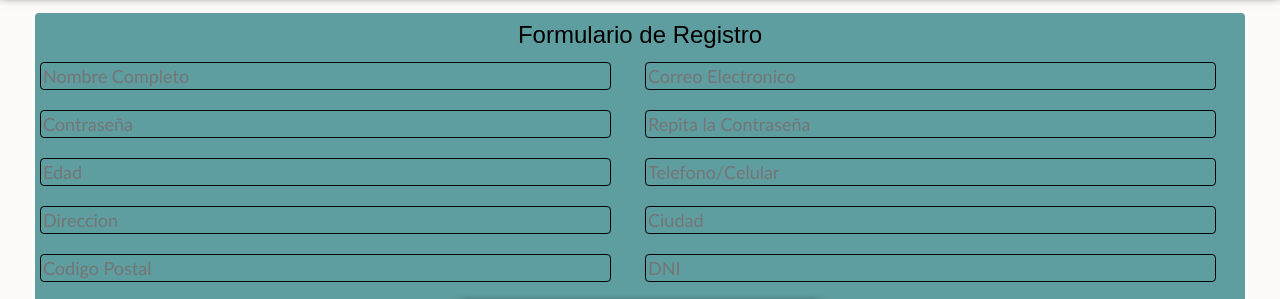
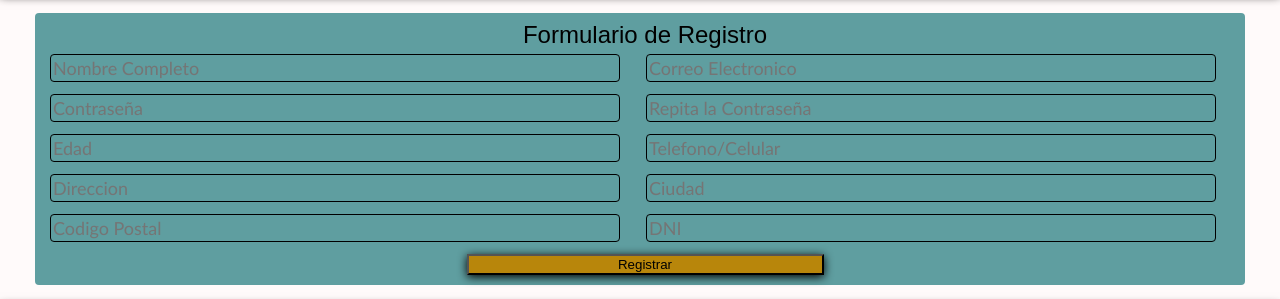
Before and after one commit to zequ22/TP2_Flexbox, a plain HTML site: page registro.html in a window 1280 px wide. Shown: the part 57-356 px from the top of the page. Drawn offline with Linux system fonts and the light colour scheme.

Commit message:
Cambios esteticos en el registro y el header del index

```diff
--- a/registro.html
+++ b/registro.html
@@ -11,7 +11,7 @@
 <body>
     <header class="topheader">
         <nav class="topnav">
-            <a href="" class="logo">
+            <a href="index.html" class="logo">
                 <img class="iconos" src="./imagenes/logo.jpg" alt="Logo Principal">
                 <div>Zona Norte<br>{Noticias}</div>
             </a>
@@ -30,7 +30,7 @@
                 <input class="campos" type="password" name="pass1" id="pass1" placeholder="Contraseña">
                 <input class="campos" type="password" name="pass2" id="pass2" placeholder="Repita la Contraseña">
                 <input class="campos" type="number" name="edad" id="edad" placeholder="Edad">
-                <input class="campos" type="number" name="tel" id="tel" placeholder="Telefono/Celular">
+                <input class="campos" type="tel" name="tel" id="tel" placeholder="Telefono/Celular">
                 <input class="campos" type="text" name="direcc" id="direcc" placeholder="Direccion">
                 <input class="campos" type="text" name="ciudad" id="ciudad" placeholder="Ciudad">
                 <input class="campos" type="number" name="codpost" id="codpost" placeholder="Codigo Postal">
--- a/styles.css
+++ b/styles.css
@@ -86,6 +86,8 @@ main p{
 .content2 a div{
     color: black;
 }
+
+
 
 footer{
     box-shadow: 0 2px 10px black;
@@ -265,8 +267,10 @@ footer{
     .formu {
         display: grid;
         grid-template-columns: repeat(2, 1fr);
-        gap: 10px;
+        gap: 2px;
         align-items: center;
+        padding-left: 15px;
+        padding-bottom: 10px;
     }
 
     .formu h4 {
```
Also changed, not shown: index.html (+9 -3 lines), imagenes/logologin.png (added).
